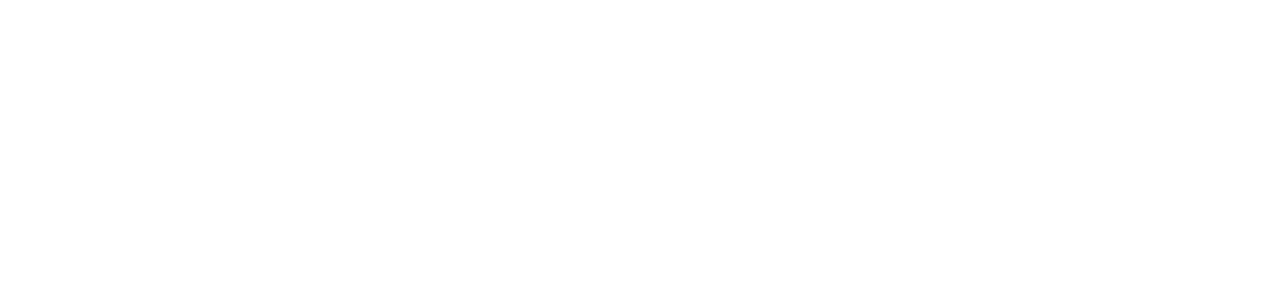
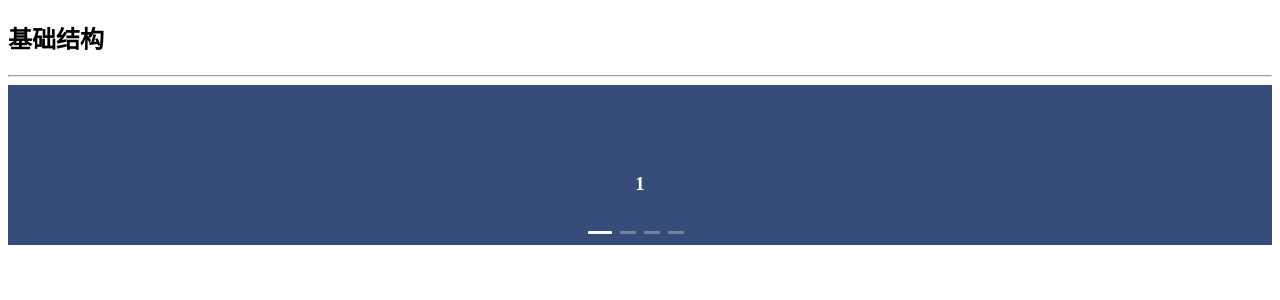
Before and after one commit to guapi233/antDesign-fake, a Vue app: page /Carousel in a window 1280 px wide. Shown: the top 300 px of the page. Built offline with nearby package versions, Linux system fonts and the light colour scheme.

Commit message:
updated:Carousel组件基础结构

```diff
--- /dev/null
+++ b/components/Carousel.vue
@@ -0,0 +1,133 @@
+<template>
+  <div class="c-carousel" ref="carousel">
+    <div class="c-carousel__wrapper" :style="{ ...wrapperSize, ...handleSlide }">
+      <slot></slot>
+    </div>
+    <ul class="c-carousel__dotlist">
+      <li
+        class="dot-item"
+        v-for="(item, index) in dotList"
+        :key="index"
+        :class="{'is-active': curActive===index}"
+        @click="curActive=index"
+      >
+        <button class="dot-btn"></button>
+      </li>
+    </ul>
+  </div>
+</template>
+
+<script>
+export default {
+  name: "CCarousel",
+  data() {
+    return {
+      itemWidth: 0, // 单个展示项的宽
+      itemHeight: 0, // 单个展示项的高
+      itemCountWidth: 0, // 所有展示项总的宽
+      itemCountHeight: 0, // 所有展示项总的高
+      wrapperSize: {}, // 包裹层宽高
+      curActive: 0, // 当前展示元素
+    };
+  },
+  computed: {
+    // 处理展示变化
+    handleSlide() {
+      return {
+        transform: `translateX(-${(this.curActive + 1) * this.itemWidth}px)`,
+      };
+    },
+    // 控制按钮长度
+    dotList() {
+      return false
+        ? this.$slots.default.length
+        : this.$slots.default.length - 2;
+    },
+  },
+  methods: {
+    // 初始化包裹宽高
+    initWrapperSize() {
+      // 为插槽内的元素设置固定宽高与排列方式
+      this.$slots.default.forEach((item) => {
+        item.elm.style.width = this.$refs["carousel"].clientWidth + "px";
+        item.elm.style.display = "inline-block";
+        // item.elm.style.height = this.$refs["carousel"].clientHeight + "px";
+      });
+
+      // 计算总包裹层总宽高
+      let itemCount = this.$slots.default.length;
+      this.itemWidth = this.$refs["carousel"].clientWidth;
+      this.itemHeight = this.$refs["carousel"].clientHeight;
+      this.itemCountWidth = this.$refs["carousel"].clientWidth * itemCount;
+      this.itemCountHeight = this.$refs["carousel"].clientHeight * itemCount;
+
+      this.wrapperSize = { width: this.itemCountWidth + "px" };
+      console.log(this.wrapperSize);
+    },
+    // 初始化内容布局
+    initLayout() {
+      this.$slots.default.unshift({
+        ...this.$slots.default[this.$slots.default.length - 1],
+      });
+
+      this.$slots.default.push({ ...this.$slots.default[1] });
+    },
+  },
+  created() {
+    // 初始化内容布局方式
+    this.initLayout();
+    window.addEventListener("resize", this.initWrapperSize);
+  },
+  mounted() {
+    // 初始化包裹层宽高
+    this.initWrapperSize();
+  },
+};
+</script>
+
+<style lang="scss">
+.c-carousel {
+  position: relative;
+  overflow: hidden;
+
+  &__wrapper {
+    transition: transform 500ms ease 0s;
+  }
+
+  &__dotlist {
+    position: absolute;
+    bottom: 12px;
+    left: 50%;
+    transform: translateX(-50%);
+    list-style: none;
+    padding: 0;
+    display: flex;
+    margin: 0;
+
+    .dot-item {
+      margin-right: 8px;
+
+      .dot-btn {
+        width: 16px;
+        height: 3px;
+        font-size: 0;
+        color: transparent;
+        background: #fff;
+        opacity: 0.3;
+        transition: all 0.5s;
+        cursor: pointer;
+        border-radius: 1px;
+        border: 0;
+        outline: none;
+      }
+    }
+
+    .is-active {
+      .dot-btn {
+        width: 24px;
+        opacity: 1;
+      }
+    }
+  }
+}
+</style>
--- a/components/index.js
+++ b/components/index.js
@@ -12,6 +12,7 @@
 import Tree from "./Tree.vue";
 import Collapse from "./Collapse.vue";
 import CollapseItem from "./Collapse-item.vue";
+import Carousel from "./Carousel.vue";
 
 import notice from "./notice.js";
 import "./fonts/iconfont.css";
@@ -32,6 +33,7 @@
   Tree,
   Collapse,
   CollapseItem,
+  Carousel,
 ];
 
 // 全局方法列表
--- a/examples/ComponentList.vue
+++ b/examples/ComponentList.vue
@@ -24,6 +24,7 @@
         "Notice",
         "Tree",
         "Collapse",
+        "Carousel",
       ],
     };
   },
--- a/examples/router.js
+++ b/examples/router.js
@@ -11,6 +11,7 @@
 import Notice from "./test/Notice.vue";
 import Tree from "./test/Tree.vue";
 import Collapse from "./test/Collapse.vue";
+import Carousel from "./test/Carousel.vue";
 
 Vue.use(Router);
 
@@ -69,6 +70,11 @@
     component: Collapse,
     name: "Collapse",
   },
+  {
+    path: "/Carousel",
+    component: Carousel,
+    name: "Carousel",
+  },
 ];
 
 const router = new Router({
--- /dev/null
+++ b/examples/test/Carousel.vue
@@ -0,0 +1,38 @@
+<template>
+  <div class="carousel-test">
+    <blockarea title="基础结构">
+      <c-carousel>
+        <div class="item">
+          <h3>1</h3>
+        </div>
+        <div class="item">
+          <h3>2</h3>
+        </div>
+        <div class="item">
+          <h3>3</h3>
+        </div>
+        <div class="item">
+          <h3>4</h3>
+        </div>
+      </c-carousel>
+    </blockarea>
+  </div>
+</template>
+
+<script>
+export default {
+  name: "Carousel",
+};
+</script>
+
+<style lang="scss">
+.item {
+  text-align: center;
+  height: 160px;
+  line-height: 160px;
+  background: #364d79;
+  overflow: hidden;
+  color: white;
+  font-weight: 600;
+}
+</style>
```
Also changed, not shown: 1 other file (tests, documents, lock files or other folders).
